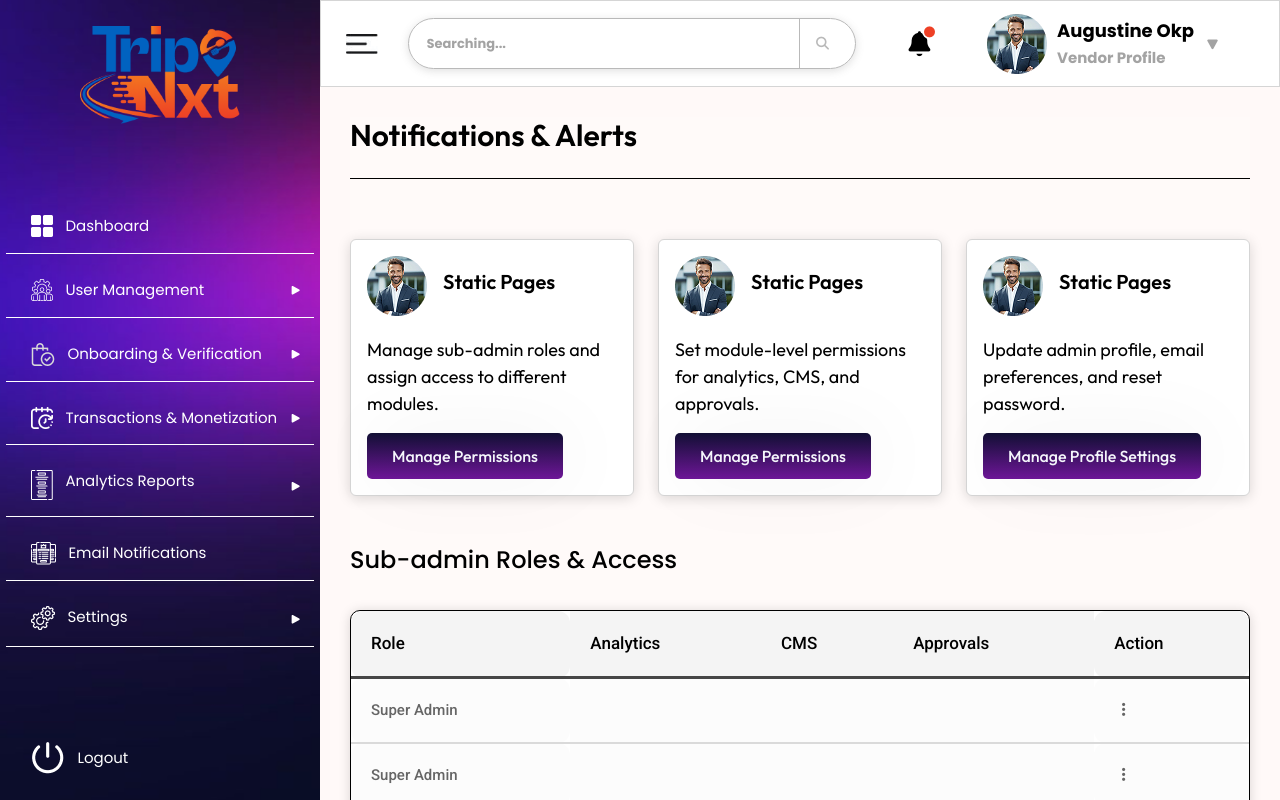
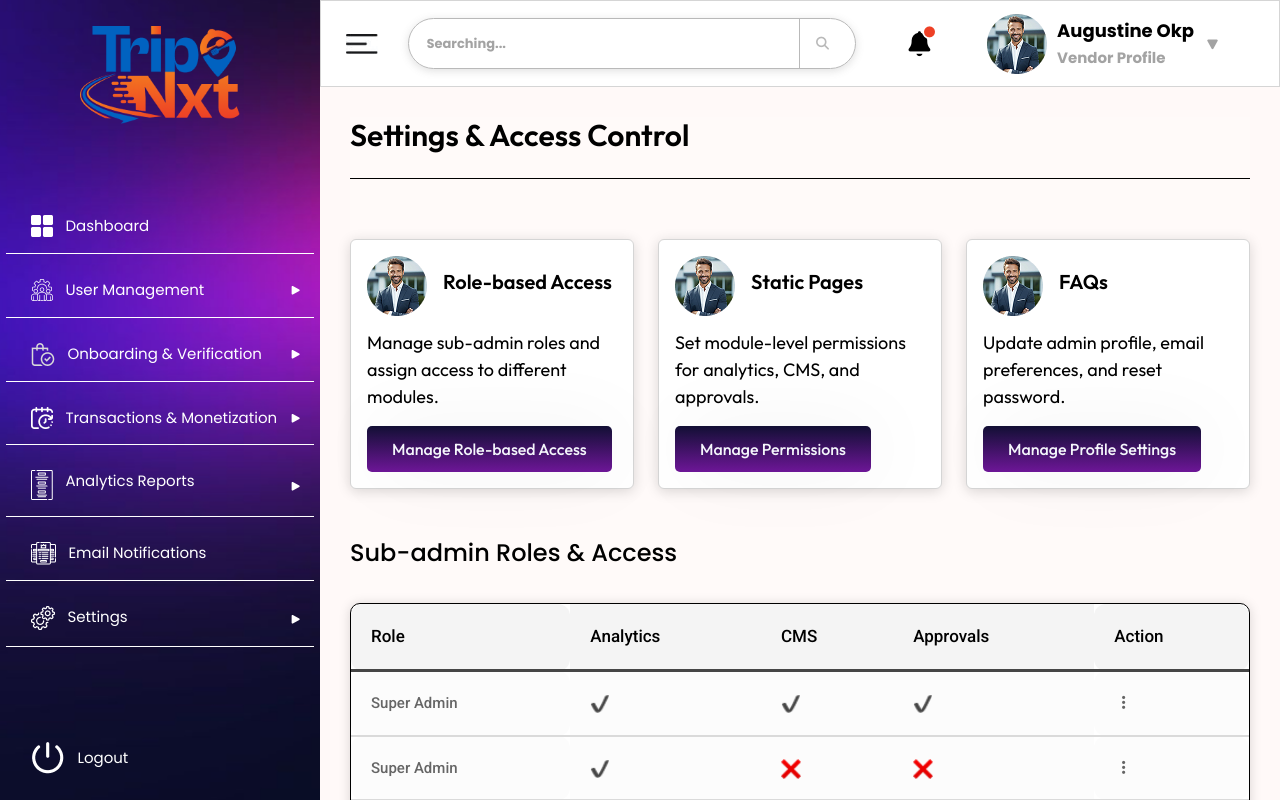
Before and after one commit to JamesWDG/trip_next, a Next.js app: page /dashboard/setting-dashboard in a window 1280 px wide. Built offline with nearby package versions, Linux system fonts and the light colour scheme.

Commit message:
rejections done (#19)
Co-authored-by: huzaifa-amin-12 <huzaifaamin198@gmail.com>

```diff
--- a/src/app/(dashboard)/dashboard/Onboarding-verification/page.jsx
+++ b/src/app/(dashboard)/dashboard/Onboarding-verification/page.jsx
@@ -79,7 +79,7 @@ const page = () => {
         <>
             <section className="main-content-area">
                 <h1 className="dashboard-hd">Onboarding & Verification</h1>
-                <h3 className='dashboard-hd-mini'>Invoices & Subscriptions</h3>
+                <h3 className='dashboard-hd-mini'>Pending Approvals</h3>
                 <Double_table_data Doubletable_heading={headings} Doubletable_data={data} />
                 <h3 className='dashboard-hd-mini mt-5'>Identity Verification Queue </h3>
                 <Double_table_data Doubletable_heading2={headings2} Doubletable_data2={data2} />
--- a/src/app/(dashboard)/dashboard/setting-dashboard/page.jsx
+++ b/src/app/(dashboard)/dashboard/setting-dashboard/page.jsx
@@ -6,13 +6,15 @@ import "bootstrap/dist/css/bootstrap.min.css";
 import alertsImg from "@/app/(dashboard)/assets/images/profile-img.png";
 import { Outfit300, Outfit400, Outfit500, Outfit600, Poppins400, Poppins500 } from "@/fonts/index";
 import Double_table_data from "@/app/components/Double_table_data";
+import checkImage from "@/app/(dashboard)/assets/images/check.png";
+import croxImage from "@/app/(dashboard)/assets/images/crox.png";
 
 const notificationsAlerts = [
     {
-        alertHd: "Static Pages",
+        alertHd: "Role-based Access",
         alertDes: <>Manage sub-admin roles and assign access to <br />
             different modules.</>,
-        btnText: "Manage Permissions"
+        btnText: "Manage Role-based Access"
     },
     {
         alertHd: "Static Pages",
@@ -21,7 +23,7 @@ const notificationsAlerts = [
         btnText: "Manage Permissions"
     },
     {
-        alertHd: "Static Pages",
+        alertHd: "FAQs",
         alertDes: <>Update admin profile, email preferences, and <br />
             reset password.</>,
         btnText: "Manage Profile Settings"
@@ -38,35 +40,35 @@ export default function HotelsPage() {
     ];
     const data4 = [
         {
-            phone: "Super Admin",
-            group: "",
-            status: "",
-            date_sent: "Oct 21, 2025",
+            Name: "Super Admin",
+            image1: checkImage,
+            image2: checkImage,
+            image3: checkImage,
         },
         {
-            phone: "Super Admin",
-            group: "Driving License",
-            status: "",
-            date_sent: "Oct 21, 2025",
+            Name: "Super Admin",
+            image1: checkImage,
+            image2: croxImage,
+            image3: croxImage,
         },
         {
-            phone: "Super Admin",
-            group: "",
-            status: "",
-            date_sent: "Oct 21, 2025",
+            Name: "Super Admin",
+            image1: checkImage,
+            image2: checkImage,
+            image3: checkImage,
         },
         {
-            phone: "Super Admin",
-            group: "",
-            status: "",
-            date_sent: "Oct 21, 2025",
+            Name: "Super Admin",
+            image1: croxImage,
+            image2: checkImage,
+            image3: croxImage,
         },
     ];
     return (
         <>
             <section className="main-content-area">
                 <div className="dashboard-content" style={{ background: "#fffaf9" }}>
-                    <h3 className={`dashboard-heading ${Outfit600.className}`}>Notifications & Alerts</h3>
+                    <h3 className={`dashboard-heading ${Outfit600.className}`}>Settings & Access Control</h3>
 
                     <div className="hotels-card-prnt">
                         <div className="row gy-3">
@@ -86,7 +88,7 @@ export default function HotelsPage() {
                     </div>
 
                     <h3 className='dashboard-hd-mini dashboard-hd-mini-notification'>Sub-admin Roles & Access</h3>
-                    <Double_table_data Doubletable_heading={headings4} Doubletable_data={data4} />
+                    <Double_table_data Doubletable_heading5={headings4} Doubletable_data5={data4} />
                     <h3 className="dashboard-hd-mini dashboard-hd-mini-notification">Profile & Password Settings</h3>
                     <form action="" className="form-section">
                         <div className="row row-gap-4">
--- a/src/app/(dashboard)/dashboard/transaction-monitization/page.jsx
+++ b/src/app/(dashboard)/dashboard/transaction-monitization/page.jsx
@@ -109,9 +109,9 @@ const page = () => {
           </div>
           <div className="col-lg-6 col-md-6 col-sm-12">
             <div className="fee-wrapper">
-              <h3>Fee Type</h3>
+              <h3>Fee Value</h3>
               <select name="" id="">
-                <option value="">Percentage (%)</option>
+                <option value="">Enter Value...</option>
               </select>
             </div>
           </div>
--- a/src/app/(dashboard)/dashboard/user-management/hotel/hotel-inner/page.jsx
+++ b/src/app/(dashboard)/dashboard/user-management/hotel/hotel-inner/page.jsx
@@ -90,7 +90,7 @@ export default function HotelsPage() {
                     {hotels.map((hotel,i) => (
                         <div key={i} className="col-xxl-4 col-xl-4 col-lg-6 col-md-6 col-12 class-p">
                             <Card className="hotel-card">
-                                <div className="d-flex align-items-center gap-3 card-flex">
+                                <div className="d-flex align-items-center gap-3 card-flex hotle-inner-card">
                                     <div className="hotel-img-wrap">
                                         <Image
                                             src={hotel.image}
--- a/src/app/components/Double_table_data.jsx
+++ b/src/app/components/Double_table_data.jsx
@@ -1,4 +1,5 @@
 import { Poppins500, Roboto500 } from "@/fonts";
+import Image from "next/image";
 import React from "react";
 
 const Double_table_data = ({
@@ -10,6 +11,8 @@ const Double_table_data = ({
   Doubletable_data3 = [],
   Doubletable_heading4 = [],
   Doubletable_data4 = [],
+  Doubletable_heading5 = [],
+  Doubletable_data5 = [],
 }) => {
   return (
     <>
@@ -37,6 +40,49 @@ const Double_table_data = ({
                 >
                   {item.status}
                 </td>
+                <td className={`${Roboto500.className} position-relative custom-action-cell`}>
+                  <i
+                    className="fa-solid fa-ellipsis-vertical custom-toggle"
+                    style={{ cursor: "pointer" }}
+                  ></i>
+                  <div className="custom-dropdown-menu" style={{ display: "none" }}>
+                    <div className="custom-dropdown-item">View</div>
+                    <div className="custom-dropdown-item text-danger">Delete</div>
+                  </div>
+                </td>
+              </tr>
+            ))}
+          </tbody>
+        </table>
+        <table>
+          <thead>
+            <tr>
+              {Doubletable_heading5.map((heading, i) => (
+                <th className={`${Roboto500.className}`} key={i}>{heading}</th>
+              ))}
+            </tr>
+          </thead>
+          <tbody>
+            {Doubletable_data5.map((item, i) => (
+              <tr key={i}>
+                <td className={`${Roboto500.className}`}>{item.Name}</td>
+                <td>
+                  {item.image1 && (
+                    <Image src={item.image1} alt="" width={20} height={20} />
+                  )}
+                </td>
+                 <td>
+                  {item.image1 && (
+                    <Image src={item.image2} alt="" width={20} height={20} />
+                  )}
+                </td>
+                 <td>
+                  {item.image1 && (
+                    <Image src={item.image3} alt="" width={20} height={20} />
+                  )}
+                </td>
+                {/* <td className={`${Roboto500.className}`}>{item.image2}</td>
+                <td className={`${Roboto500.className}`}>{item.image3}</td> */}
                 <td className={`${Roboto500.className} position-relative custom-action-cell`}>
                   <i
                     className="fa-solid fa-ellipsis-vertical custom-toggle"
--- a/src/app/globals.css
+++ b/src/app/globals.css
@@ -14,7 +14,7 @@
 body {
   margin: 0;
   font-family: "Poppins", sans-serif;
-  background: var(--background);
+  background: #fff8f7;
   color: #333;
   overflow-x: hidden;
 }
@@ -1429,3 +1429,6 @@ main {
     height: 100vh;
     overflow-y: auto;
 }
+.main-content-area {
+  margin-bottom: 130px;
+}
--- a/src/app/responsive2.css
+++ b/src/app/responsive2.css
@@ -1,12 +1,22 @@
 @media (max-width: 1600px) {
   .search-form form {
     width: 38vw;
+  }
+  .dashboard-button-container {
+    margin-bottom: 40px !important;
   }
   .sidebar-panel.active .dropdown-submenu {
     display: none;
   }
   .dashboard-card {
     width: calc(100% / 4 - 20px) !important;
+  }
+  .main-content-area {
+    padding-bottom: 60px;
+  }
+  .main-content-area {
+    padding-bottom: 60px;
+    padding-bottom: 66rem !important;
   }
 
   .text-muted {
@@ -17,7 +27,6 @@
     max-height: 100%;
     height: 1100px;
     justify-content: unset !important;
-
   }
   .side-bar-logo {
     margin-bottom: 20px !important;
@@ -86,7 +95,7 @@
     text-align: center;
   }
   .hotels-icon {
-    gap: 16px;
+    gap: 13px;
     flex-wrap: wrap;
   }
   th,
@@ -108,6 +117,22 @@
   .gradient-button {
     font-size: 18px;
   }
+  .bed-para {
+    font-size: 9px;
+  }
+  .hotel-location {
+    font-size: 14.5px !important;
+  }
+  .hotel-img {
+    width: 158px !important;
+    height: 105px !important;
+  }
+  .food-card {
+    padding: 20px 25px;
+  }
+  .order-name-prnt {
+    margin-bottom: 15px !important;
+  }
 }
 
 @media (max-width: 1440px) {
@@ -116,11 +141,11 @@
     height: calc(100vh - 100%);
   }
   .order-id-time .order-time {
-    font-size: 23px;
+    font-size: 20px;
   }
 
   .order-id-time .order-id {
-    font-size: 23px;
+    font-size: 20px;
     height: 26px;
   }
   .time-mega-wrapper {
@@ -161,10 +186,6 @@
 
   .hotel-price {
     font-size: 14px;
-  }
-
-  .hotel-location {
-    font-size: 16px;
   }
 
   .order-name-prnt .order-name {
@@ -211,11 +232,16 @@
   }
 
   .rider-card-wrapper h3 {
-    font-size: 16px;
+    font-size: 13px;
   }
-
+  .time-wrapper {
+    gap: 6px !important;
+  }
+  .rider-wrapper {
+    padding-top: 8px;
+  }
   .alert-para {
-    font-size: 17px !important;
+    font-size: 15px !important;
   }
 
   .dashboard-hd-mini {
@@ -235,7 +261,18 @@
   .search-form form {
     width: 35vw !important;
   }
-
+  .alerts-div .alerts-hd {
+    font-size: 20px;
+  }
+  .alerts-div {
+    margin-bottom: 13px;
+  }
+  .main-content-area {
+    margin-bottom: 30px !important;
+  }
+   .main-content-area {
+    padding-bottom: 0rem !important;
+   }
 }
 
 @media (max-width: 1400px) {
@@ -280,22 +317,25 @@
   .sidebar-panel {
     height: 1145px;
   }
-
+  .hotels-icon {
+    flex-wrap: wrap;
+    gap: 7px;
+  }
 }
 
 @media (max-width: 1367px) {
   .order-id-time .order-time {
-    font-size: 21px;
+    font-size: 18px;
   }
   .header {
     padding: 15px 25px !important;
   }
   .order-id-time .order-id {
-    font-size: 21px;
+    font-size: 18px;
     height: 26px;
   }
   .date-range-wrapper .range-input {
-    padding: 13px;
+    padding: 10px;
   }
   .order-status {
     font-size: 20px;
@@ -316,9 +356,9 @@
     gap: 20px;
   }
 
-  .date-range-wrapper .range-input {
+  /* .date-range-wrapper .range-input {
     padding: 20px;
-  }
+  } */
 
   .alert-para {
     color: var(--black);
@@ -375,15 +415,16 @@
   .sidebar-panel {
     height: 1200px !important;
   }
+  .alerts-div .alerts-hd {
+    font-size: 18px;
+  }
 }
-
-
 
 @media (max-width: 1280px) {
   .search-area img {
-  height: 20px;
-  width: 100%;
-}
+    height: 20px;
+    width: 100%;
+  }
   .count-hd {
     font-size: 35px;
   }
@@ -502,6 +543,9 @@
 
   .time-wrapper p {
     font-size: 13px;
+  }
+  .date-range-wrapper .range-input {
+    padding: 12px;
   }
 }
 
@@ -1079,8 +1123,6 @@
   }
 }
 
-
-
 @media (max-width: 376px) {
   .sidebar-hd {
     font-size: 13px;
```
Also changed, not shown: src/app/(dashboard)/dashboard/email-notifications/page.jsx (+3 -4 lines), src/app/(dashboard)/assets/images/check.png (added), src/app/(dashboard)/assets/images/crox.png (added).
